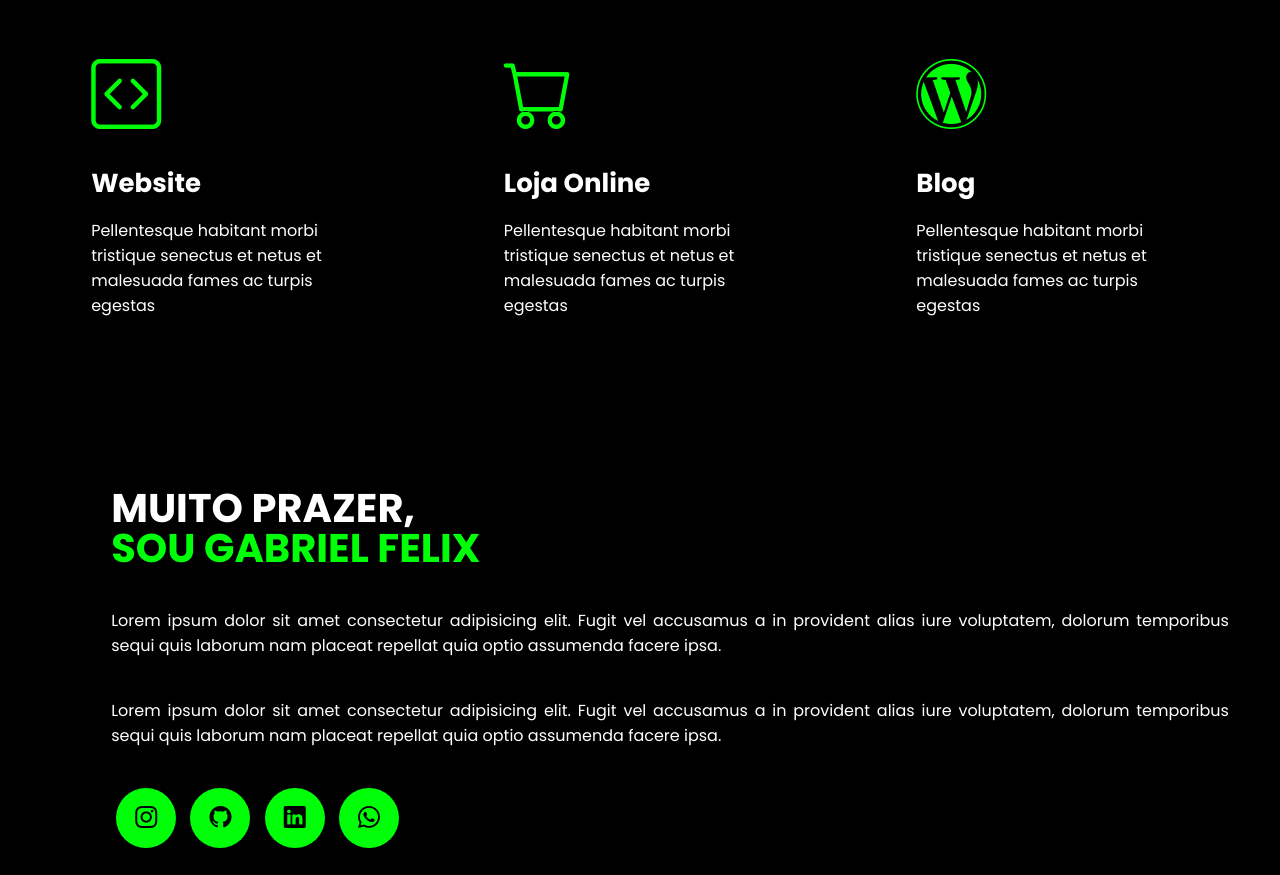
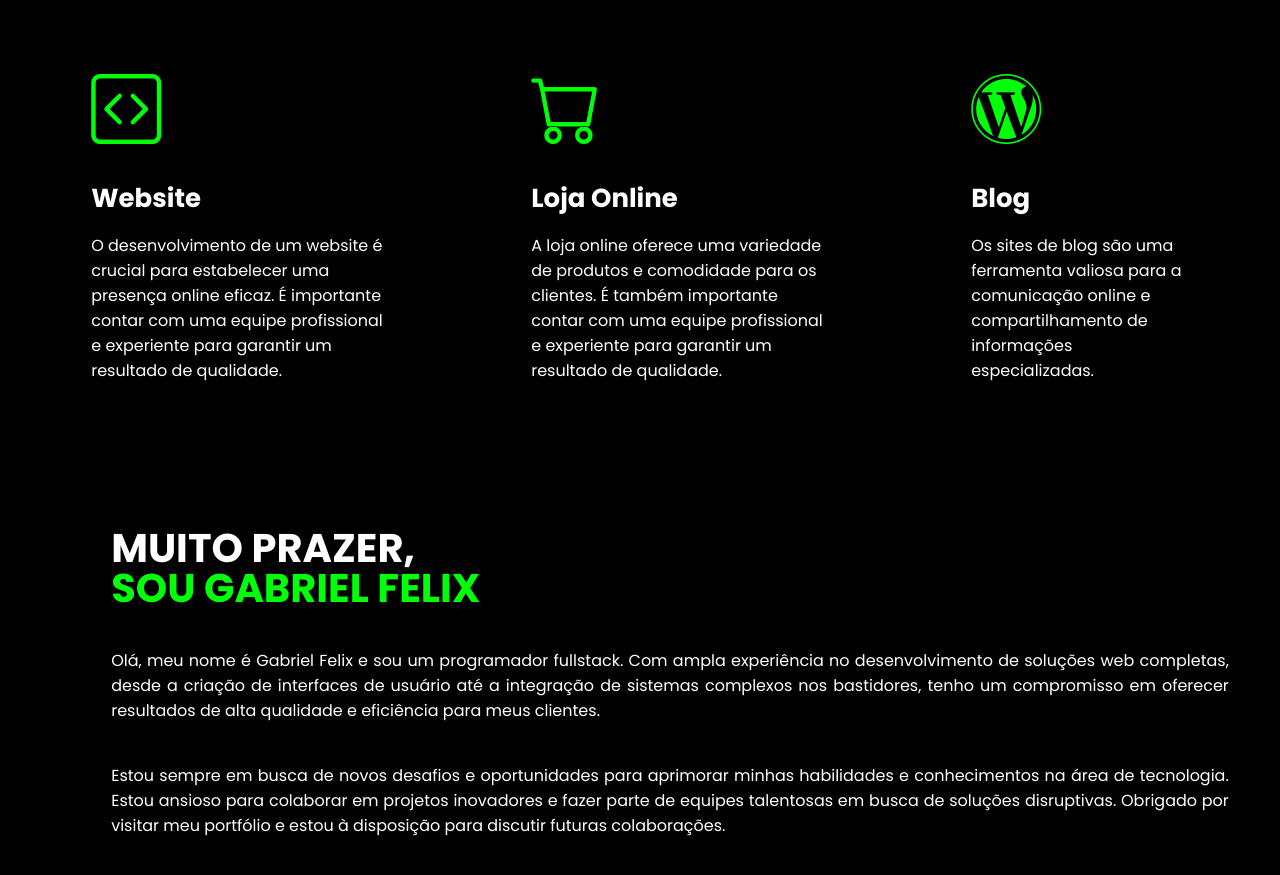
Before and after one commit to GabrielFelix22/portf-lio, a plain HTML site: page index.html in a window 1280 px wide. Shown: the part 496-1371 px from the top of the page. Drawn offline with nearby package versions, Linux system fonts and the light colour scheme.

Commit message:
Alteração nos textos, paragrafos e apresentações em geral

```diff
--- a/index.html
+++ b/index.html
@@ -100,21 +100,26 @@
                     <div class="especialidades-box">
                         <i class="bi bi-code-square"></i>
                         <h3>Website</h3>
-                        <p>Pellentesque habitant morbi tristique senectus et netus et malesuada fames ac turpis egestas
+                        <p>O desenvolvimento de um website é crucial para estabelecer uma presença online eficaz. É
+                            importante contar com uma equipe profissional e experiente para garantir um resultado de
+                            qualidade.
                         </p>
                     </div><!--especialidades-box-->
 
                     <div class="especialidades-box">
                         <i class="bi bi-cart"></i>
                         <h3>Loja Online</h3>
-                        <p>Pellentesque habitant morbi tristique senectus et netus et malesuada fames ac turpis egestas
+                        <p>A loja online oferece uma variedade de produtos e comodidade para os clientes. É também
+                            importante contar com uma equipe profissional e experiente para garantir um resultado de
+                            qualidade.
                         </p>
                     </div><!--especialidades-box-->
 
                     <div class="especialidades-box">
                         <i class="bi bi-wordpress"></i>
                         <h3>Blog</h3>
-                        <p>Pellentesque habitant morbi tristique senectus et netus et malesuada fames ac turpis egestas
+                        <p>Os sites de blog são uma ferramenta valiosa para a comunicação online e compartilhamento de
+                            informações especializadas.
                         </p>
                     </div><!--especialidades-box-->
                 </div><!--flex-->
@@ -129,12 +134,14 @@
                     </div><!--img-sobre-->
                     <div class="txt-sobre">
                         <h2>MUITO PRAZER, <span>SOU GABRIEL FELIX</span></h2>
-                        <p>Lorem ipsum dolor sit amet consectetur adipisicing elit. Fugit vel accusamus a in provident
-                            alias iure voluptatem, dolorum temporibus sequi quis laborum nam placeat repellat quia optio
-                            assumenda facere ipsa.</p>
-                        <p>Lorem ipsum dolor sit amet consectetur adipisicing elit. Fugit vel accusamus a in provident
-                            alias iure voluptatem, dolorum temporibus sequi quis laborum nam placeat repellat quia optio
-                            assumenda facere ipsa.</p>
+                        <p>Olá, meu nome é Gabriel Felix e sou um programador fullstack. Com ampla experiência no
+                            desenvolvimento de soluções web completas, desde a criação de interfaces de usuário até a
+                            integração de sistemas complexos nos bastidores, tenho um compromisso em oferecer resultados
+                            de alta qualidade e eficiência para meus clientes.</p>
+                        <p>Estou sempre em busca de novos desafios e oportunidades para aprimorar minhas habilidades e
+                            conhecimentos na área de tecnologia. Estou ansioso para colaborar em projetos inovadores e
+                            fazer parte de equipes talentosas em busca de soluções disruptivas. Obrigado por visitar meu
+                            portfólio e estou à disposição para discutir futuras colaborações.</p>
 
                         <div class="btn-social">
                             <a href="https://www.instagram.com/_eufelix2?igsh=NDR6aHJqOTBoNnhm&utm_source=qr"
--- a/styles.css
+++ b/styles.css
@@ -78,6 +78,10 @@ header nav ul {
 header nav.menu-desktop ul li {
     display: inline-block;
     padding: 0 40px;
+}
+
+.interface .logo img {
+    margin-top: 15px;
 }
 
 /* ESTILO DO MENU MOBILE */
@@ -207,6 +211,8 @@ section.especialidades .flex {
 }
 
 .especialidades .especialidades-box {
+    max-width: 380px;
+    max-height: 380px;
     color: #FFFFFF;
     padding: 40px;
     border-radius: 20px;
@@ -227,6 +233,10 @@ section.especialidades .flex {
 .especialidades .especialidades-box h3 {
     font-size: 26px;
     margin: 15px 0;
+}
+
+.especialidades .especialidades-box p {
+    font-size: 16px;
 }
 
 /* ESTILO DO SOBRE */
```
